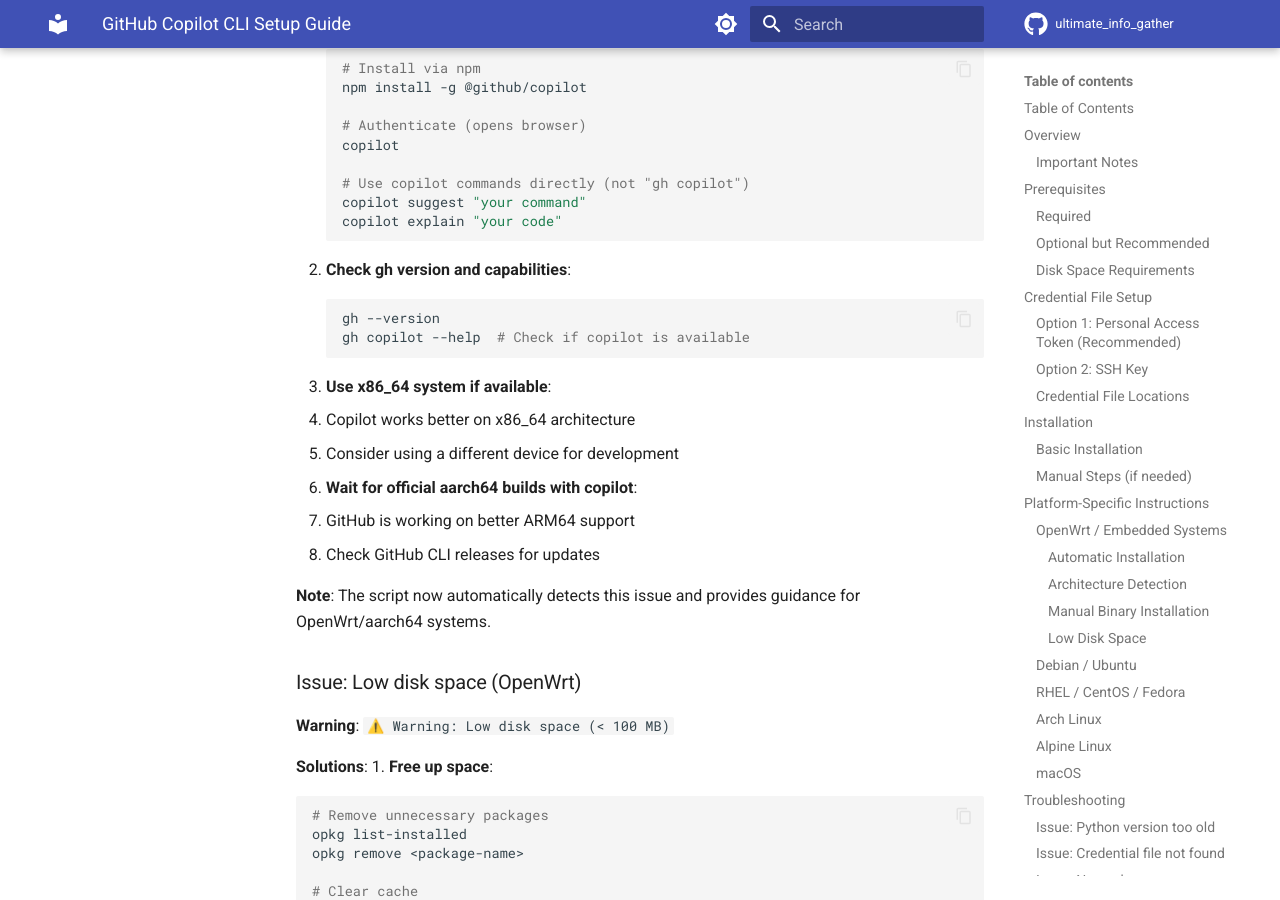
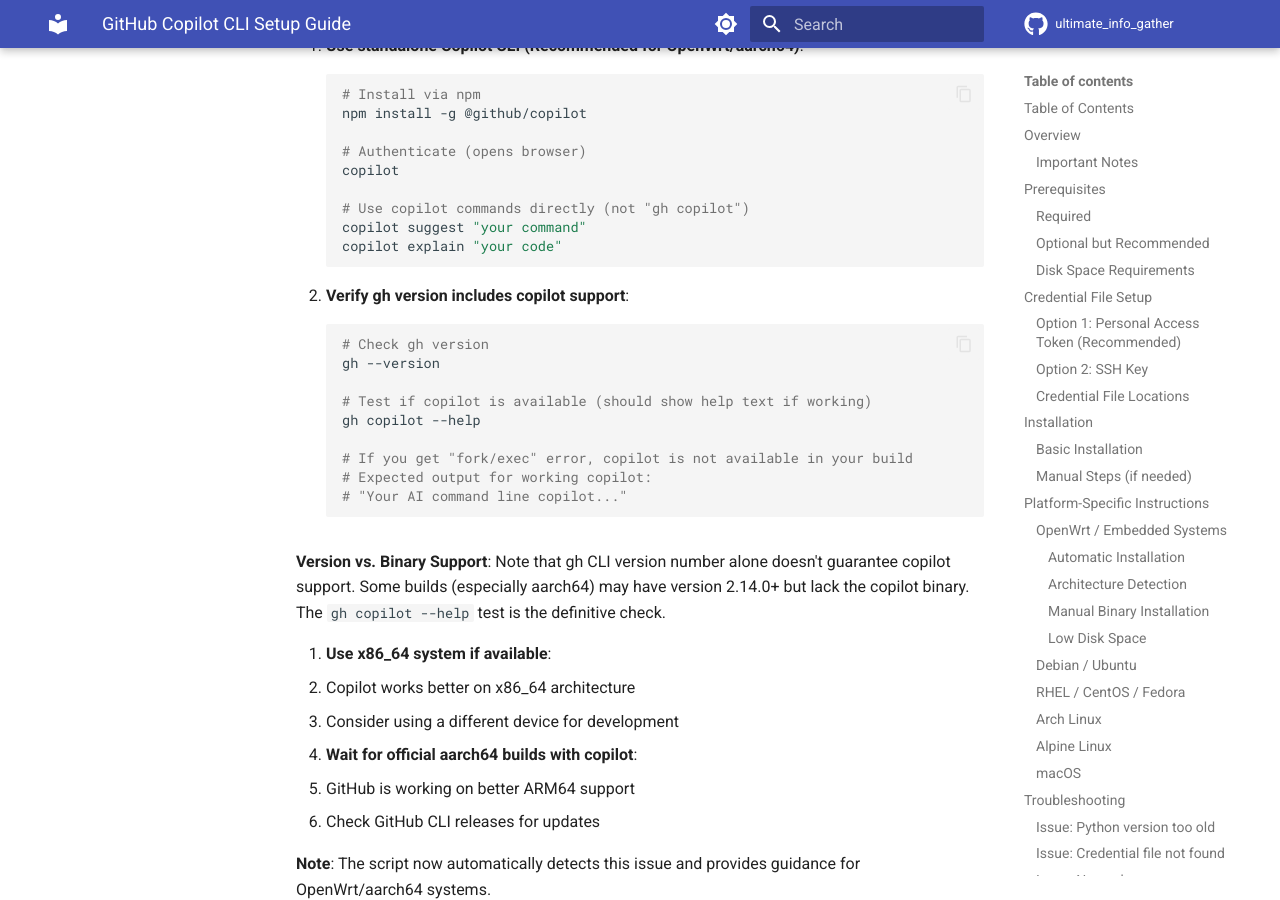
Before and after one commit to nullroute-commits/ultimate_info_gather, an MkDocs documentation site: the page built from docs/tools/github-copilot-setup.md, in a window 1280 px wide and 900 px high, scrolled down 9939 px. Built offline with MkDocs 1.6.1 and Material for MkDocs 9.7.7, drawn with Linux system fonts in a browser that asks for light colours; comment, search, counter and statistics services are not loaded; the version menu is left out; some of the changed text lies outside the part shown.

Commit message:
Address code review feedback on documentation
Co-authored-by: nullroute-commits <59403925+nullroute-commits@users.noreply.github.com>

````diff
--- a/docs/tools/github-copilot-setup.md
+++ b/docs/tools/github-copilot-setup.md
@@ -33,7 +33,7 @@ The script automatically:
 
 ### Important Notes
 
-**GitHub CLI v2.14.0+ (January 2026)**: Copilot is now built-in to gh CLI and no longer requires separate extension installation. The script automatically detects this and handles both old and new versions appropriately.
+**GitHub CLI v2.14.0+ (January 2026)**: Starting with version 2.14.0 released in January 2026, Copilot is now built-in to gh CLI and no longer requires separate extension installation. The script automatically detects this and handles both old and new versions appropriately. This change happened concurrently with the deprecation of the `github/gh-copilot` extension.
 
 **OpenWrt/aarch64 Limitation**: Due to missing binary support in some aarch64 builds, GitHub Copilot may not work even with newer gh CLI versions. The script detects this and recommends using the standalone `@github/copilot` npm package as a workaround.
 
@@ -463,11 +463,20 @@ python3.11 install_github_copilot.py
    copilot explain "your code"
    ```
 
-2. **Check gh version and capabilities**:
+2. **Verify gh version includes copilot support**:
    ```bash
+   # Check gh version
    gh --version
-   gh copilot --help  # Check if copilot is available
+
+   # Test if copilot is available (should show help text if working)
+   gh copilot --help
+
+   # If you get "fork/exec" error, copilot is not available in your build
+   # Expected output for working copilot:
+   # "Your AI command line copilot..."
    ```
+
+   **Version vs. Binary Support**: Note that gh CLI version number alone doesn't guarantee copilot support. Some builds (especially aarch64) may have version 2.14.0+ but lack the copilot binary. The `gh copilot --help` test is the definitive check.
 
 3. **Use x86_64 system if available**:
    - Copilot works better on x86_64 architecture
````
